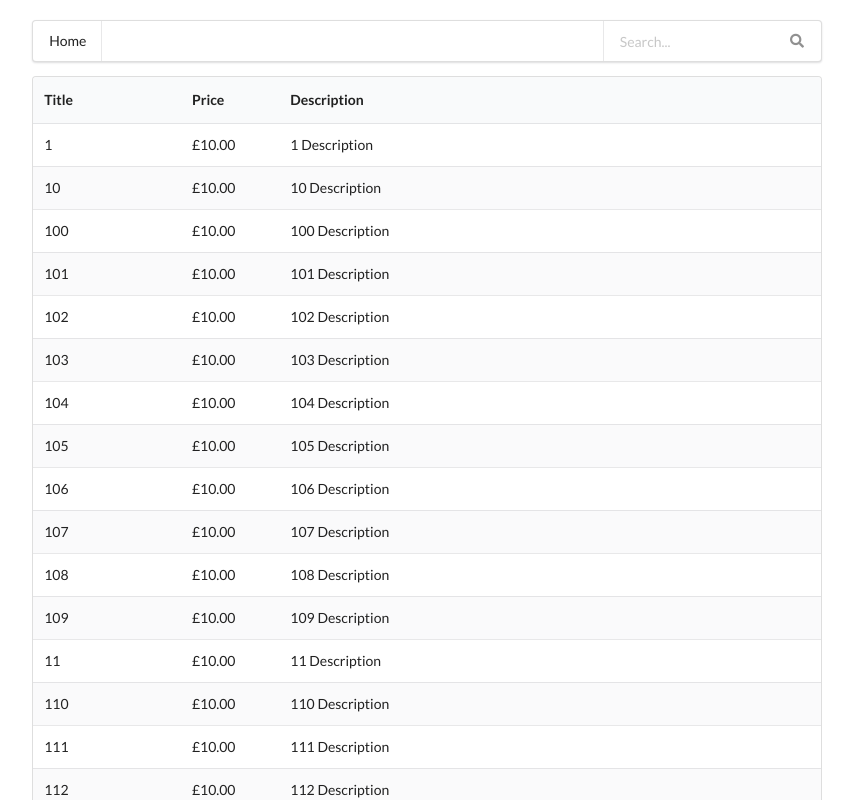
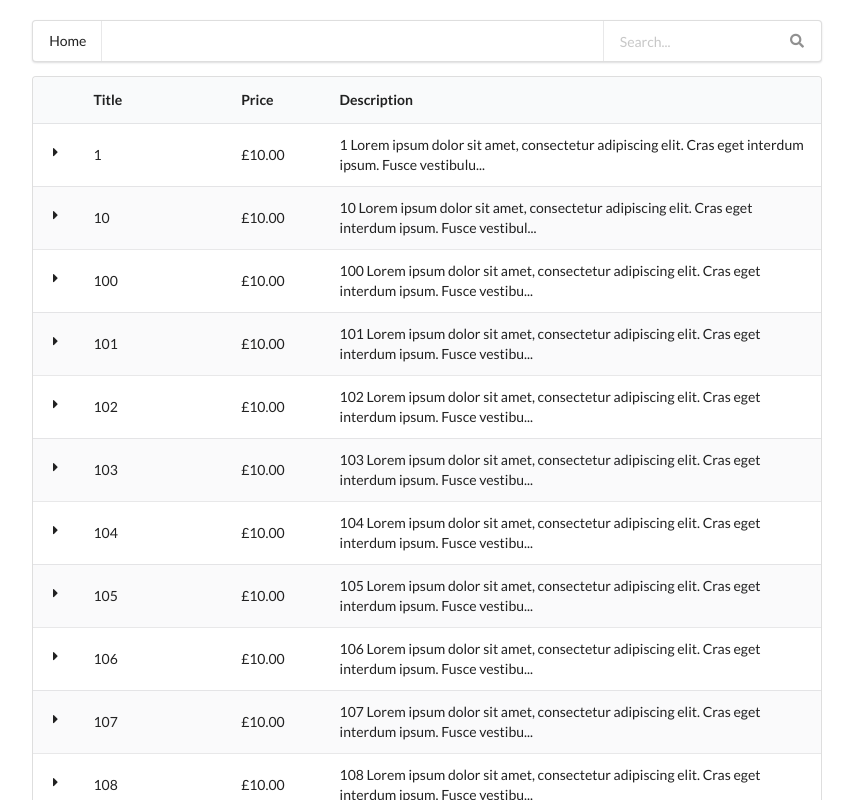
Before and after one commit to jump-start/certificates, a Vue app: page / in a window 1280 px wide. Shown: the top 800 px of the page, without its empty margins (213-1066 px from the left). Built offline with nearby package versions, Linux system fonts and the light colour scheme.

Commit message:
Implemented expansion

```diff
--- a/src/App.vue
+++ b/src/App.vue
@@ -14,20 +14,34 @@
 
     <div id="resultsCount" v-if="hasSearched">{{numberOfResults}} results</div>
 
-    <table class="ui striped table">
+    <table class="ui striped table accordion">
       <thead>
         <tr>
+          <th class="one wide">
           <th>Title</th>
           <th>Price</th>
           <th>Description</th>
         </tr>
       </thead>
       <tbody>
-        <tr v-for="(item, index) in currentPageCertificates" class="item">
-          <td class="three wide">{{item.title}}</td>
-          <td class="two wide">£{{item.price.toFixed(2)}}</td>
-          <td>{{item.description}}</td>
-        </tr>
+        <template v-for="(item, index) in currentPageCertificates">
+          <tr class="item">
+            <td>
+              <i class="dropdown icon hover" :class="{rotated: !activeCertificates[item.id], counterclockwise: !activeCertificates[item.id]}" @click="toggleActiveCertificate(item.id)"></i>
+            </td>
+            <td class="three wide">{{item.title}}</td>
+            <td class="two wide">£{{item.price.toFixed(2)}}</td>
+            <td>{{item.description.substring(0, 100)}}...</td>
+          </tr>
+          <tr v-if="activeCertificates[item.id]">
+            <td colspan="1"></td>
+            <td colspan="3">
+              <div class="ui segment">
+                {{item.description}}
+              </div>
+            </td>
+          </tr>
+        </template>
       </tbody>
     </table>
 
@@ -51,6 +65,10 @@
   #pagination {
     padding-top: 20px;
   }
+
+  .hover {
+    cursor: pointer;
+  }
 </style>
 
 <script>
@@ -65,7 +83,8 @@
         hasSearched: false,
         numberOfResults: 0,
         certificates: SearchBar.all(),
-        page: 1
+        page: 1,
+        activeCertificates: []
       };
     },
     computed: {
@@ -95,11 +114,19 @@
       },
       filterResults(pageNumber) {
         this.page = pageNumber;
+      },
+      toggleActiveCertificate(certificateId) {
+        this.activeCertificates.splice(certificateId, 1, !this.activeCertificates[certificateId]);
       }
     },
     components: {
       SearchBar,
       Pagination
+    },
+    created() {
+      for (let i = 0; i < this.certificates.length; i += 1) {
+        this.activeCertificates[this.certificates[i].id] = false;
+      }
     }
   };
 
--- a/src/components/event-bus.js
+++ /dev/null
@@ -1,4 +0,0 @@
-import Vue from 'vue';
-
-const EventBus = new Vue();
-export default EventBus;
--- a/src/constants.js
+++ b/src/constants.js
@@ -1,5 +1,5 @@
 const constants = {
-  resultsPerPage: 25
+  resultsPerPage: 15
 };
 
 export default constants;
--- a/src/resources/certificates.js
+++ b/src/resources/certificates.js
@@ -1,23 +1,12 @@
 export default {
-  // data: [
-  //   {
-  //     title: 'C# ASP.NET',
-  //     price: 20.99,
-  //     description: 'C# ASP.NET Description'
-  //   },
-  //   {
-  //     title: 'C#',
-  //     price: 10.50,
-  //     description: 'C# Description'
-  //   }
-  // ]
   data() {
     const data = [];
     for (let i = 1; i < 1000; i += 1) {
       data.push({
+        id: i,
         title: `${i}`,
         price: 10,
-        description: `${i} Description`
+        description: `${i} Lorem ipsum dolor sit amet, consectetur adipiscing elit. Cras eget interdum ipsum. Fusce vestibulum porttitor enim in sodales. Sed dapibus orci quis elementum sodales. Donec sagittis, ante in vestibulum consequat, quam est ornare velit, at maximus ante purus eget nunc. Pellentesque et pulvinar tortor. Nulla facilisi. Pellentesque porttitor feugiat nisl, eu tincidunt mi vulputate vitae. Mauris semper rhoncus odio, id placerat augue facilisis vitae. Praesent mattis egestas venenatis. Mauris in leo at leo scelerisque blandit. Nunc et sollicitudin nisi, egestas tincidunt ante. Phasellus blandit venenatis orci, nec faucibus turpis volutpat at. In nec pharetra magna.`
       });
     }
 
```
